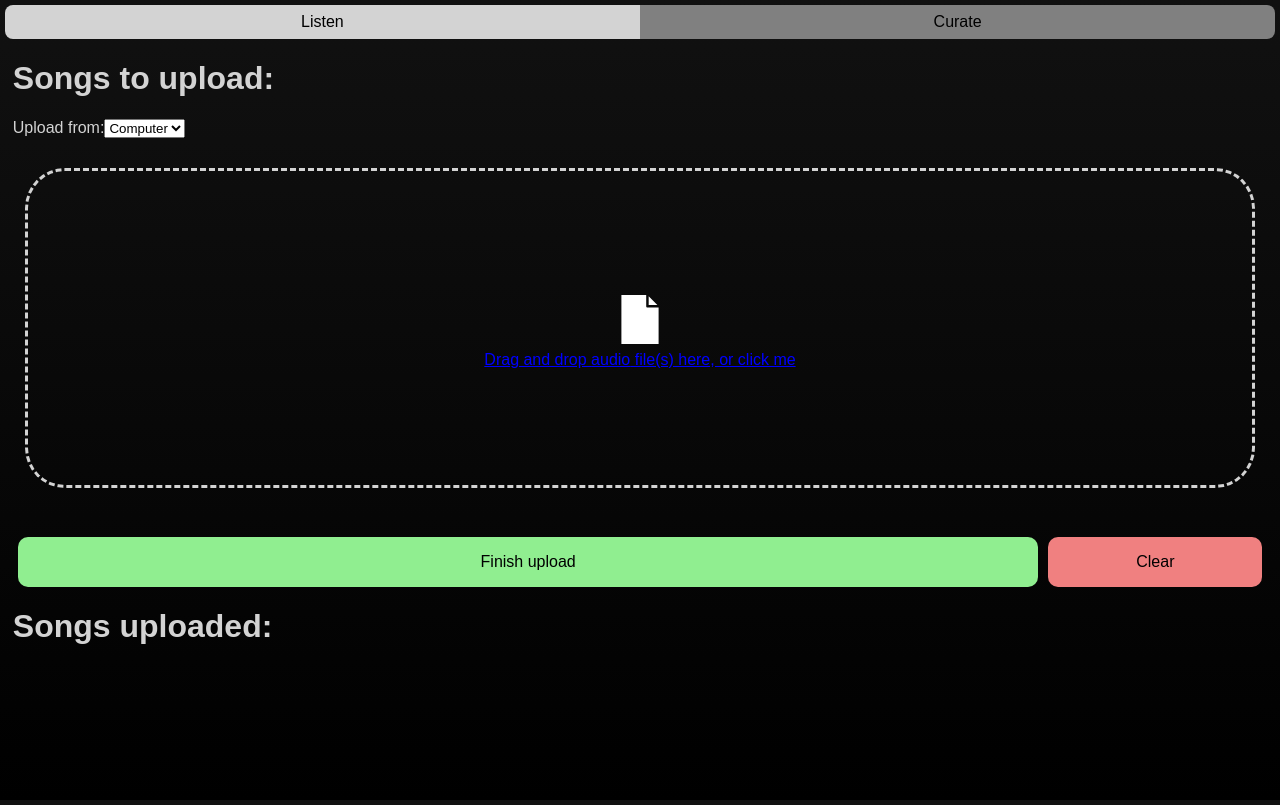
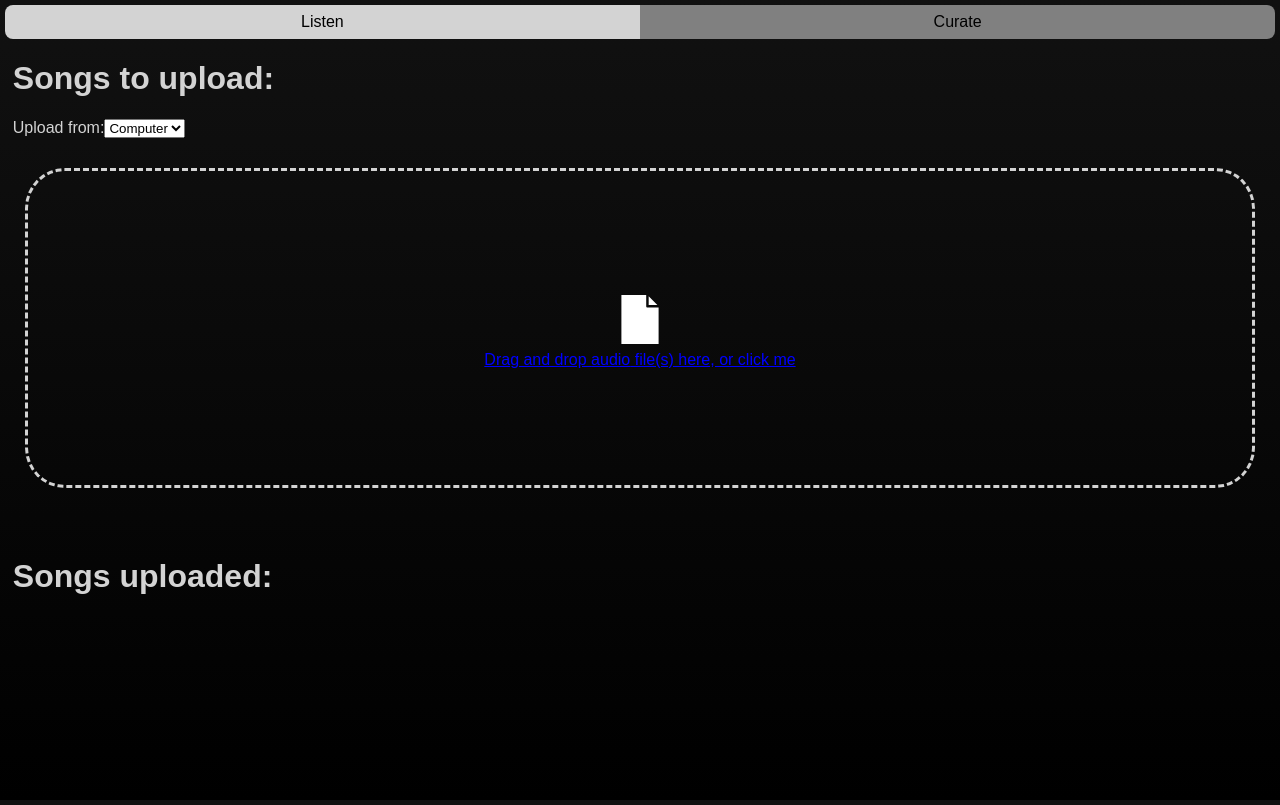
Before and after one commit to Moses-Bejon/respire, a React (Vite) app in the folder respire/: page /respire/curate in a window 1280 px wide. Built offline with nearby package versions, Linux system fonts and the light colour scheme.

Commit message:
made buttons disappear when not usable

```diff
--- a/respire/src/curator/songInput.tsx
+++ b/respire/src/curator/songInput.tsx
@@ -206,10 +206,10 @@ export function SongInput() {
 
             <SongsList songArray={uploads} deleteSongIndex={deleteSongIndex} updateSongAtIndex={updateSongAtIndex}/>
 
-            <div className={"buttons"}>
+            {uploads.length > 0 && <div className={"buttons"}>
                 <button className={"finishUploadButton"} onPointerDown={sendToController}>Finish upload</button>
                 <button className={"clearButton"} onPointerDown={() => setUploads([])}>Clear</button>
-            </div>
+            </div>}
 
         </div>
     )
```
